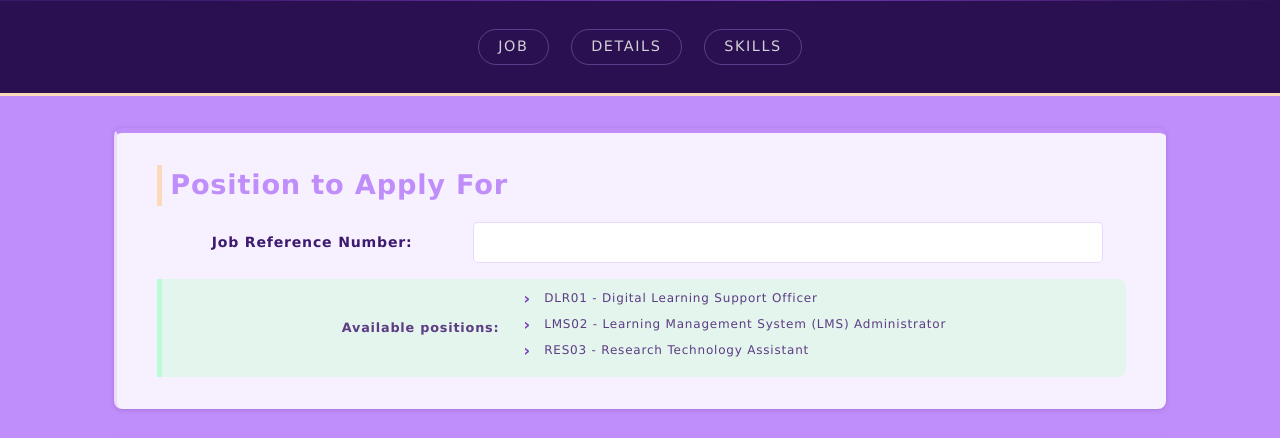
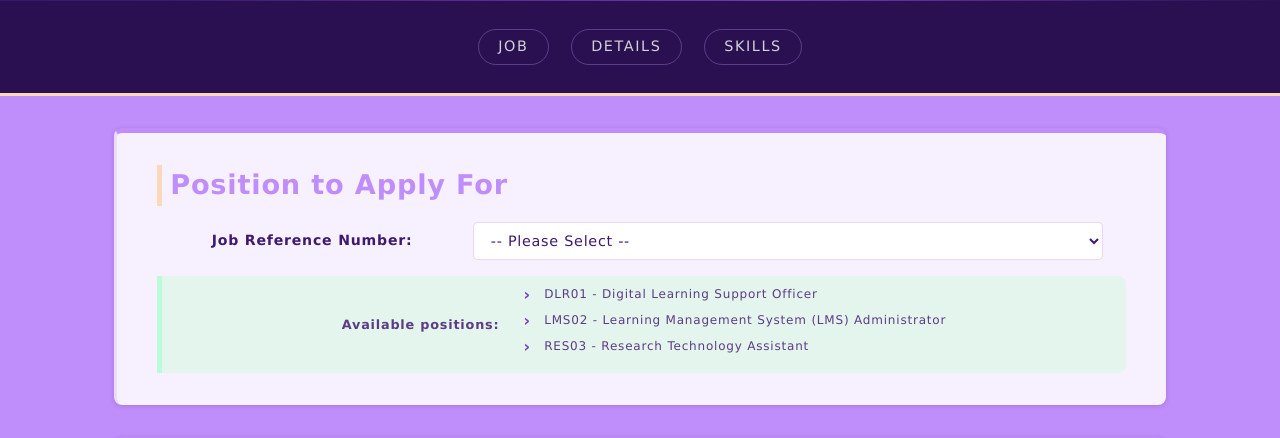
Before and after one commit to 106225401/applied-web-project-part-2, a PHP site: page /apply.php in a window 1280 px wide. Shown: the part 373-811 px from the top of the page. Run offline with PHP 8.4, Linux system fonts and the light colour scheme.

Commit message:
Replace job reference input with dropdown selection

```diff
--- a/project2/apply.php
+++ b/project2/apply.php
@@ -75,10 +75,15 @@
                     <h2 id="job-title">Position to Apply For</h2>
 
                     <label for="jobref">Job Reference Number:</label>
-                    <input type="text" id="jobref" name="jobref"
-                        pattern="^(?=.*[A-Za-z])(?=.*[0-9])[A-Za-z0-9]{5}$"
+                    <select id="jobref" name="jobref"
                         aria-describedby="job-help"
                         required>
+                        <option value="">-- Please Select --</option>
+                        <option value="dlr01">DLR01</option>
+                        <option value="lms02">LMS02</option>
+                        <option value="res03">RES03</option>
+                    </select>
+
                     <span class="error-text">Please enter a valid job reference number (refer to the available positions).</span>
 
                     <div id="job-help" style="color: var(--purple-gray);">
```
